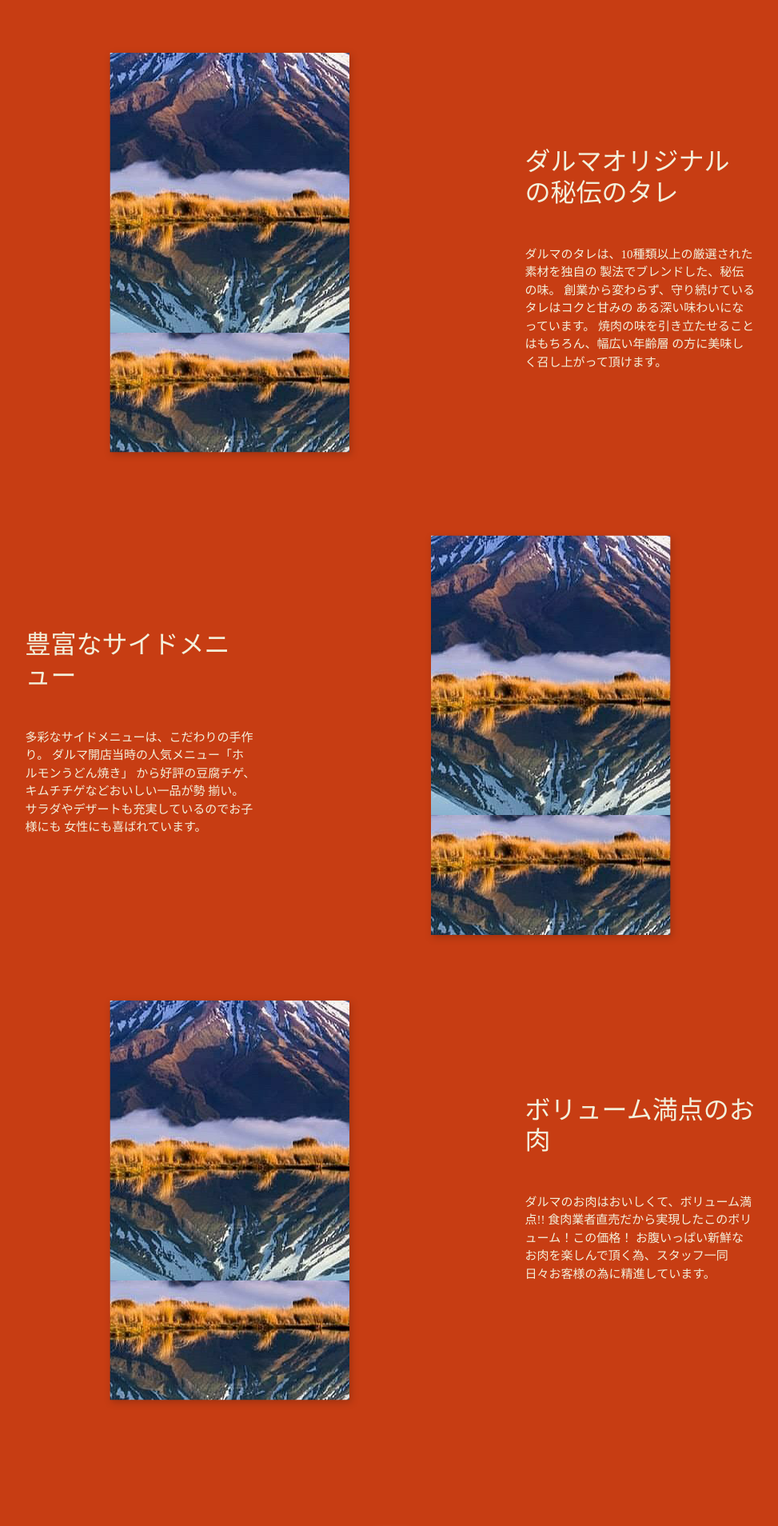
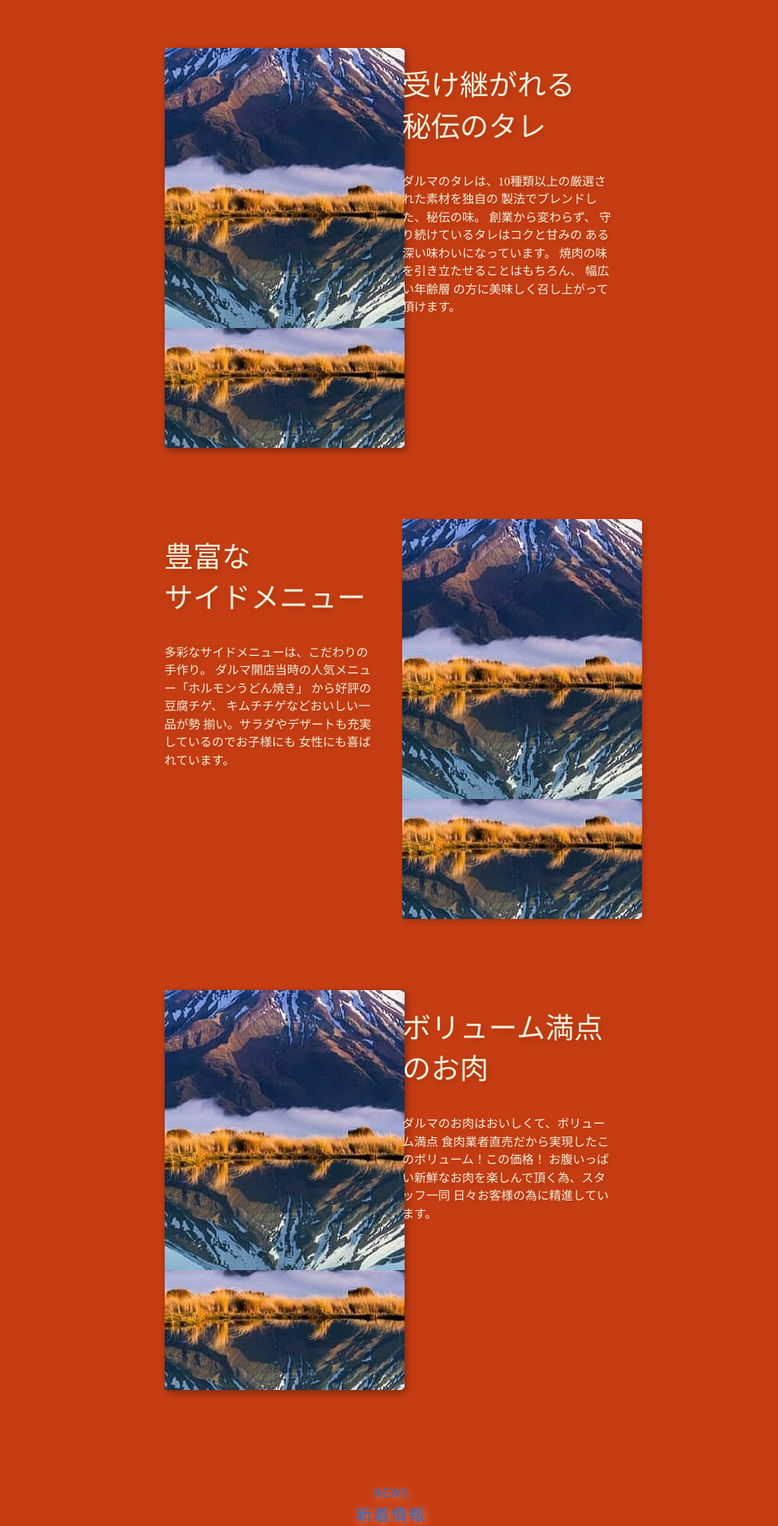
Before and after one commit to yuyahz/daruma, a React (Create React App) app in the folder aoe/: page / in a window 1280 px wide. Shown: the part 1440-3348 px from the top of the page at 80% size, without its empty margins (152-1125 px from the left). Built offline with nearby package versions, Linux system fonts and the light colour scheme.

Commit message:
was modified intro takeout popincard

```diff
--- a/aoe/src/Home.css
+++ b/aoe/src/Home.css
@@ -107,38 +107,31 @@
 }
 
 .IntroCaptionTitle {
-    padding-bottom: 3vw;
+    font-size: 36px;
 }
 
 .IntroCaption {
-    padding: 12vw;
+    padding: 10% 0 10%;
+}
+
+.br_TopPage {
+    white-space: pre-wrap;
+    font-family: 'Noto Serif JP', serif;
+    font-size: 36px;
+    color: #F3F0DB;
+    padding-bottom: 10%;
 }
 
 .IntroPicRight {
-    padding: 6%;
-    float: right;
     filter: drop-shadow(2px 3px 5px rgba(0, 0, 0, 0.2));
 }
 
 .IntroPicLeft {
-    padding: 6%;
-    filter: drop-shadow(2px 3px 5px rgba(0, 0, 0, 0.2));
-}
-
-.TakeoutSec {
-    margin: 13% 0 10% 0;
-    text-align: center;
-    filter: drop-shadow(2px 3px 5px rgba(0, 0, 0, 0.2));
-}
-
-.PointCardSec {
-    margin: 10% 0 15% 0;
-    text-align: center;
     filter: drop-shadow(2px 3px 5px rgba(0, 0, 0, 0.2));
 }
 
 .NewsTitle {
-    margin: 10% 1% 1% 1%;
+    margin: 5% 1% 1% 1%;
     text-align: center;
     filter: drop-shadow(2px 3px 5px rgba(255, 255, 255, 0.479));
     -webkit-animation:blink 1.5s ease-in-out infinite alternate;
@@ -158,14 +151,35 @@
     100% {opacity: 1;}
 }
 
+.PointCard {
+    margin: 15% 0 5% 0;
+    filter: drop-shadow(2px 3px 5px rgba(0, 0, 0, 0.2));
+}
+
+.PointCardDeco {
+    width:50%;
+    padding: 5%;
+}
+
+.Takeout {
+    margin: 5% 0 10% 0;
+    filter: drop-shadow(2px 3px 5px rgba(0, 0, 0, 0.2));
+}
+
+.TakeoutDeco {
+    float: right;
+    width: 50%;
+    padding: 5%;
+}
+
 .Card {
-    margin: 13% 0 13% 0;
+    margin: 3% 0 3% 0;
     text-align: center;
     filter: drop-shadow(2px 3px 5px rgba(0, 0, 0, 0.2));
 }
 
 .Contact {
-    margin: 13% 0 13% 0;
+    margin: 8% 0 13% 0;
     text-align: center;
     filter: drop-shadow(2px 3px 5px rgba(0, 0, 0, 0.2));
 }
--- a/aoe/src/Home.js
+++ b/aoe/src/Home.js
@@ -7,8 +7,10 @@ import TopLogo from './MTL/TopLogo.svg';
 import ScrollIcon from './MTL/ScrollIcon.svg';
 import Fuji from './MTL/Fuji.png';
 import Fuji2 from './MTL/Fuji2.png';
-import Takeout_Sec from './MTL/Takeout_Sec.svg';
-import PointCard_Sec from './MTL/PointCard_Sec.svg';
+import Takeout from './MTL/Takeout.svg';
+import TakeoutDeco from './MTL/TakeoutDeco.svg';
+import PointCard from './MTL/PointCard.svg';
+import PointCardDeco from './MTL/PointCardDeco.svg';
 import NewsTitle from './MTL/NewsTitle.svg';
 import { NewsList } from './components/NewsList';
 import Card from './MTL/Card.svg';
@@ -62,47 +64,61 @@ export const Home = () => (
                 </Col>
             </Row>
 
-            <Row xs={1} md={2} className="IntroSec">
+            <Row className="IntroSec">
+                <Col md={{ span: 6, offset: 3 }}>
+                    <Row className="Takeout" xs={1} md={2}>
                         <Col>
-                    <Image className="IntroPicRight" src={Fuji2} rounded />
+                            <Image className="IntroPicLeft" src={Fuji2} rounded />
                         </Col>
-                <Col>
-                    <div>
+                        <Col xs={12}>
                             <div className="IntroCaption">
-                            <h2 className="IntroCaptionTitle">
-                                ダルマオリジナルの秘伝のタレ</h2>
-                            <p>
-                                ダルマのタレは、10種類以上の厳選された素材を独自の 製法でブレンドした、秘伝の味。 創業から変わらず、守り続けているタレはコクと甘みの ある深い味わいになっています。 焼肉の味を引き立たせることはもちろん、幅広い年齢層 の方に美味しく召し上がって頂けます。</p>
-                        </div>
+                                <h2 className="IntroCaptionTitle">受け継がれる</h2>
+                                <h2 className="br_TopPage">秘伝のタレ</h2>
+                                <p>ダルマのタレは、10種類以上の厳選された素材を独自の 製法でブレンドした、秘伝の味。 創業から変わらず、
+                                    守り続けているタレはコクと甘みの ある深い味わいになっています。 焼肉の味を引き立たせることはもちろん、
+                                    幅広い年齢層 の方に美味しく召し上がって頂けます。</p>
                             </div>
                         </Col>
                     </Row>
+                </Col>
+            </Row>
 
-            <Row xs={1} md={2} className="IntroSec">
+            <Row className="IntroSec">
+                <Col md={{ span: 6, offset: 3 }}>
+                    <Row className="Takeout" xs={1} md={2}>
                         <Col>
                             <div className="IntroCaption">
-                        <h2 className="IntroCaptionTitle">
-                            豊富なサイドメニュー</h2>
+                                <h2 className="IntroCaptionTitle">豊富な</h2>
+                                <h2 className="br_TopPage">サイドメニュー</h2>
                                 <p>
-                            多彩なサイドメニューは、こだわりの手作り。 ダルマ開店当時の人気メニュー「ホルモンうどん焼き」 から好評の豆腐チゲ、キムチチゲなどおいしい一品が勢 揃い。サラダやデザートも充実しているのでお子様にも 女性にも喜ばれています。</p>
+                                    多彩なサイドメニューは、こだわりの手作り。 ダルマ開店当時の人気メニュー「ホルモンうどん焼き」 から好評の豆腐チゲ、
+                                    キムチチゲなどおいしい一品が勢 揃い。サラダやデザートも充実しているのでお子様にも 女性にも喜ばれています。</p>
                             </div>
                         </Col>
+                        <Col xs={12}>
+                            <Image className="IntroRight" src={Fuji2} rounded />
+                        </Col>
+                    </Row>
+                </Col>
+            </Row>
+
+            <Row className="IntroSec">
+                <Col md={{ span: 6, offset: 3 }}>
+                    <Row className="Takeout" xs={1} md={2}>
                         <Col>
                             <Image className="IntroPicLeft" src={Fuji2} rounded />
                         </Col>
-            </Row>
-
-            <Row xs={1} md={2} className="IntroSec">
-                <Col>
-                    <Image className="IntroPicRight" src={Fuji2} rounded fluid />
-                </Col>
-                <Col>
+                        <Col xs={12}>
                             <div className="IntroCaption">
                                 <h2 className="IntroCaptionTitle">
-                            ボリューム満点のお肉</h2>
+                                    ボリューム満点</h2>
+                                <h2 className="br_TopPage">のお肉</h2>
                                 <p>
-                            ダルマのお肉はおいしくて、ボリューム満点!! 食肉業者直売だから実現したこのボリューム！この価格！ お腹いっぱい新鮮なお肉を楽しんで頂く為、スタッフ一同 日々お客様の為に精進しています。</p>
+                                    ダルマのお肉はおいしくて、ボリューム満点 食肉業者直売だから実現したこのボリューム！この価格！
+                                    お腹いっぱい新鮮なお肉を楽しんで頂く為、スタッフ一同 日々お客様の為に精進しています。</p>
                             </div>
+                        </Col>
+                    </Row>
                 </Col>
             </Row>
 
@@ -113,15 +129,29 @@ export const Home = () => (
             </Row>
             <NewsList />
 
-            <Row className="TakeoutSec">
-                <Col md={{ span: 10, offset: 1 }}>
-                    <Image src={Takeout_Sec} alt="Takeout_Sec" fluid />
+            <Row>
+                <Col md={{ span: 8, offset: 2 }}>
+                    <Row className="PointCard" xs={1} md={2}>
+                        <Col>
+                            <Image className="PointCardDeco" src={PointCardDeco} alt="PointCardDeco" fluid />
+                        </Col>
+                        <Col>
+                            <Image src={PointCard} alt="PointCard" fluid />
+                        </Col>
+                    </Row>
                 </Col>
             </Row>
 
-            <Row className="PointCardSec">
-                <Col md={{ span: 10, offset: 1 }}>
-                    <Image src={PointCard_Sec} alt="PointCard_Sec" fluid />
+            <Row>
+                <Col md={{ span: 8, offset: 2 }}>
+                    <Row className="Takeout" xs={1} md={2}>
+                        <Col>
+                            <Image src={Takeout} alt="Takeout" fluid />
+                        </Col>
+                        <Col xs={12}>
+                            <Image className="TakeoutDeco" src={TakeoutDeco} alt="TakeoutDeco" fluid />
+                        </Col>
+                    </Row>
                 </Col>
             </Row>
 
```
Also changed, not shown: aoe/src/MTL/PointCard_Sec.svg (deleted), aoe/src/MTL/Takeout_Sec.svg (deleted). Lines whose indentation alone changed are shown as unchanged.
